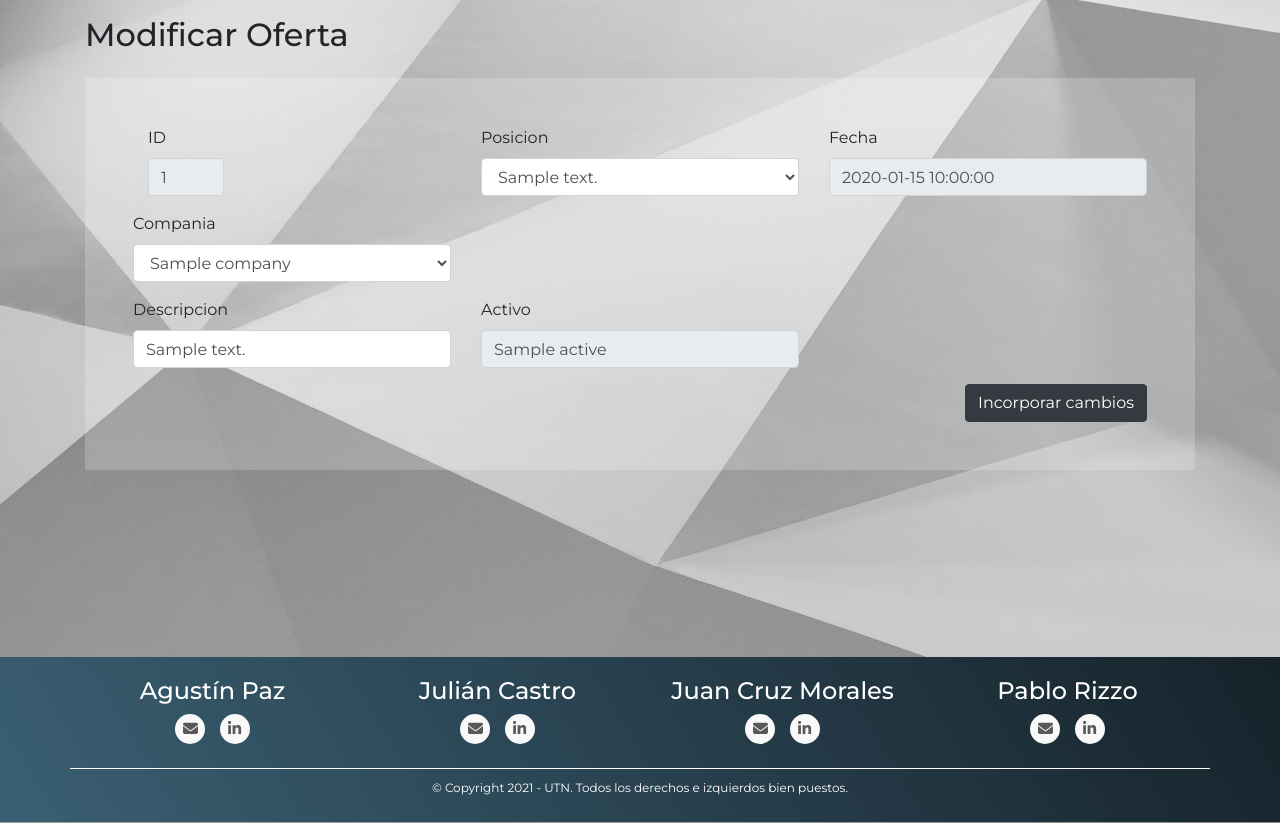
After one commit to juanxmrales/Tp-FInal-Lab-IV, a PHP site: template Views/jobOffer-modify.php in a window 1280 px wide. The commit adds this page. Run offline with PHP 8.4, Linux system fonts and the light colour scheme; the template is opened without the code that fills it: most values are stand-ins (such as "Sample title", 1, 10 or a date in 2020); some libraries are stand-ins or nearby versions.

Commit message:
Delete y Update de JobOffer

```diff
--- a/Views/company-profile.php
+++ b/Views/company-profile.php
@@ -42,6 +42,8 @@
           <h2 class="mb-4">Sus ofertas laborales</h2>
                <table class="table bg-light-alpha">
                     <thead>
+                         <th></th>
+                         <th></th>
                          <th>Puesto</th>
                          <th>Carrera</th>
                          <th>Fecha</th>
@@ -55,6 +57,8 @@
                                    {
                                         ?>
                                              <tr>
+                                                  <td><a href="<?php echo FRONT_ROOT; ?>JobOffer/ShowModifyView/<?php echo $jobOffer->getId();?>"><button class="btn btn-dark ">Modificar</button></a></td>
+                                                  <td><a href="<?php echo FRONT_ROOT; ?>JobOffer/Delete/<?php echo $jobOffer->getId();?>"><button class="btn btn-dark">Eliminar</button></a></td>
                                                   <td><?php echo $jobPositionDAO->SearchJobPositionById($jobOffer->getIdJobPosition())->getDescription(); ?></td>
                                                   <td><?php echo $careerDAO->SearchCareerById($jobPositionDAO->SearchJobPositionById($jobOffer->getIdJobPosition())->getCareerId())->getDescription(); ?></td>
                                                   <td><?php echo $jobOffer->getFecha();?></td>
--- a/Views/css/estilos.css
+++ b/Views/css/estilos.css
@@ -86,8 +86,7 @@ body {
 }
 
 .card{
-  position: relative;
-  width: 20rem;
+  width: 27rem;
   margin: 5rem 0 15rem 5rem;
 }
 
--- /dev/null
+++ b/Views/jobOffer-modify.php
@@ -0,0 +1,83 @@
+<?php
+    require_once('nav.php');
+
+    $comp = null;
+
+    foreach($companyList as $value)
+    {
+        if($value->getId() == $job->getIdCompany())
+        {
+            $comp = $value;
+        }
+    }
+
+    $jobPos = null;
+
+    foreach($jobPositionList as $value)
+    {
+        if($value->getId() == $job->getIdJobPosition())
+        {
+            $jobPos = $value;
+        }
+    }
+
+?>
+<main class="py-5" style="margin: -5rem 0 10rem 0">
+     <section id="listado" class="mb-5">
+          <div class="container pt-5">
+               <h2 class="mb-4">Modificar Oferta</h2>
+               <form action="<?php echo FRONT_ROOT ?>JobOffer/Modify" method="post" class="bg-light-alpha p-5">
+                    <div class="row">
+                         <div class="col-lg-4">
+                              <div class="form-group">
+                              <div class="col-lg-4">
+                                <div class="form-group">
+                                    <label for="">ID</label>
+                                    <input type="text" name="id" id="id" class="form-control" readonly value="<?php echo $job->getId();?>">
+                                </div>
+                              </div>
+                                   <label for="">Compania</label>
+                                   <select class="form-control" name="idCompany" id="idCompany" value="<?php echo $comp->getName();?>">
+                                        <?php  foreach($companyList as $company){
+                                                  if($company->getActive()){ ?>
+                                                       <option value=<?php echo $company->getId() ?>><?php echo $company->getName(); ?></option>
+                                        <?php }} ?>
+                                   </select>
+                              </div>
+                         </div>
+                         <div class="col-lg-4">
+                              <div class="form-group">
+                                   <label for="">Posicion</label>
+                                   <select class="form-control" name="idJobPosition" id="idJobPosition" value="<?php echo $jobPos->getDescription();?>">>
+                                        <?php  foreach($jobPositionList as $jobPosition){
+                                                  ?>
+                                                       <option value=<?php echo $jobPosition->getId() ?>><?php echo $jobPosition->getDescription(); ?></option>
+                                        <?php } ?>
+                                   </select>
+                              </div>
+                         </div>
+                         <div class="col-lg-4">
+                              <div class="form-group">
+                                   <label for="">Fecha</label>
+                                   <input type="text" name="fecha" id="fecha" class="form-control" readonly value="<?php echo $job->getFecha();?>">
+                              </div>
+                         </div>
+                         <div class="col-lg-4">
+                              <div class="form-group">
+                                   <label for="">Descripcion</label>
+                                   <input type="text" name="description" id="description" class="form-control" required="" value="<?php echo $job->getDescription();?>">
+                              </div>
+                         </div>
+                         <div class="col-lg-4">
+                              <div class="form-group">
+                                   <label for="">Activo</label>
+                                   <input type="text" name="active" id="active" class="form-control" readonly value="<?php echo $job->getActive();?>">
+                              </div>
+                         </div>
+
+                    </div>
+                    <button type="submit" class="btn btn-dark ml-auto d-block">Incorporar cambios</button>
+               </form>
+          </div>
+     </section>
+</main>
--- a/Views/jobOffer-postulates.php
+++ b/Views/jobOffer-postulates.php
@@ -27,7 +27,7 @@ require_once('nav.php');
                                    $student = $studentsDAO->SearchStudentByEmail($user->getEmail());
                                    ?>
                                         <tr>
-                                             <td><a href="<?php echo FRONT_ROOT; ?>Student/ShowStudentProfile/<?php echo $_SESSION["email"];?>"><button class="btn btn-dark ml-auto d-block">Ver Perfil</button></a></td>
+                                             <td><a href="<?php echo FRONT_ROOT; ?>Student/ShowStudentProfile/<?php echo $user->getEmail();?>"><button class="btn btn-dark ml-auto d-block">Ver Perfil</button></a></td>
                                              <td><a href=""><button class="btn btn-dark ml-auto d-block">Contactar</button></a></td>
                                              <td><?php echo $student->getFirstName(); ?></td>
                                              <td><?php echo $student->getLastName(); ?></td>
```
Also changed, not shown: Controllers/JobOfferController.php (+27 -0 lines), DAO/JobOfferDAO.php (+41 -6 lines). Lines whose indentation alone changed are shown as unchanged.
